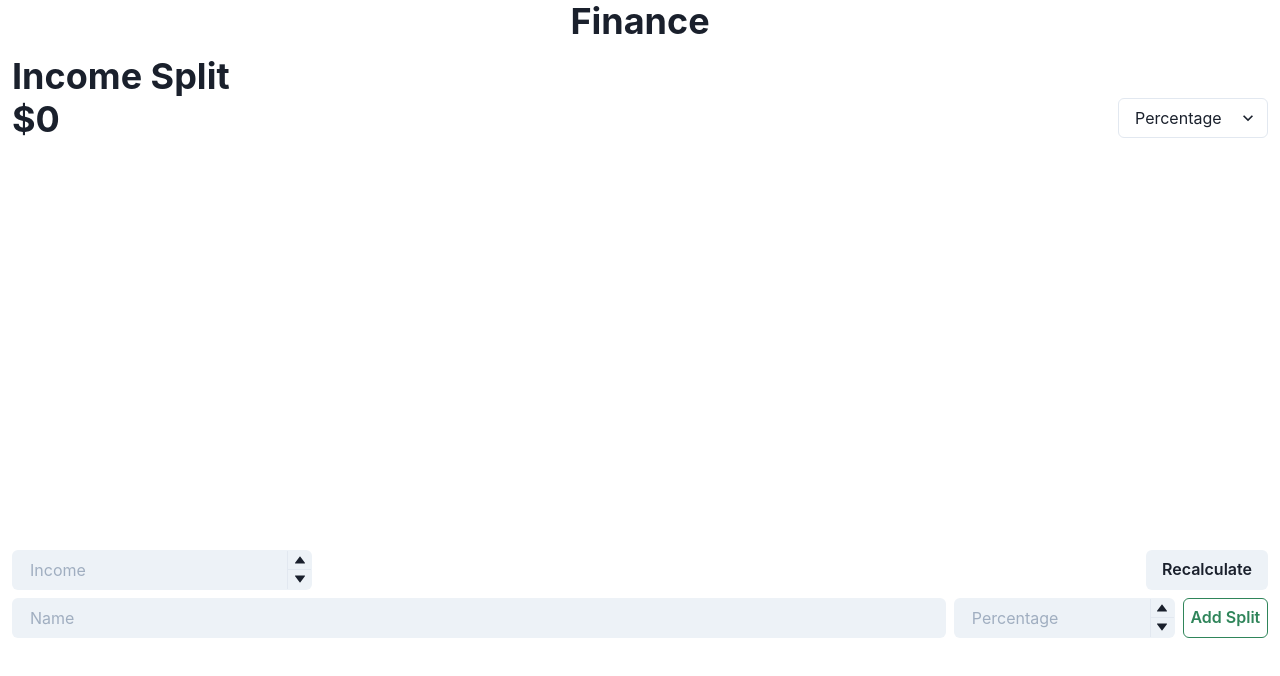
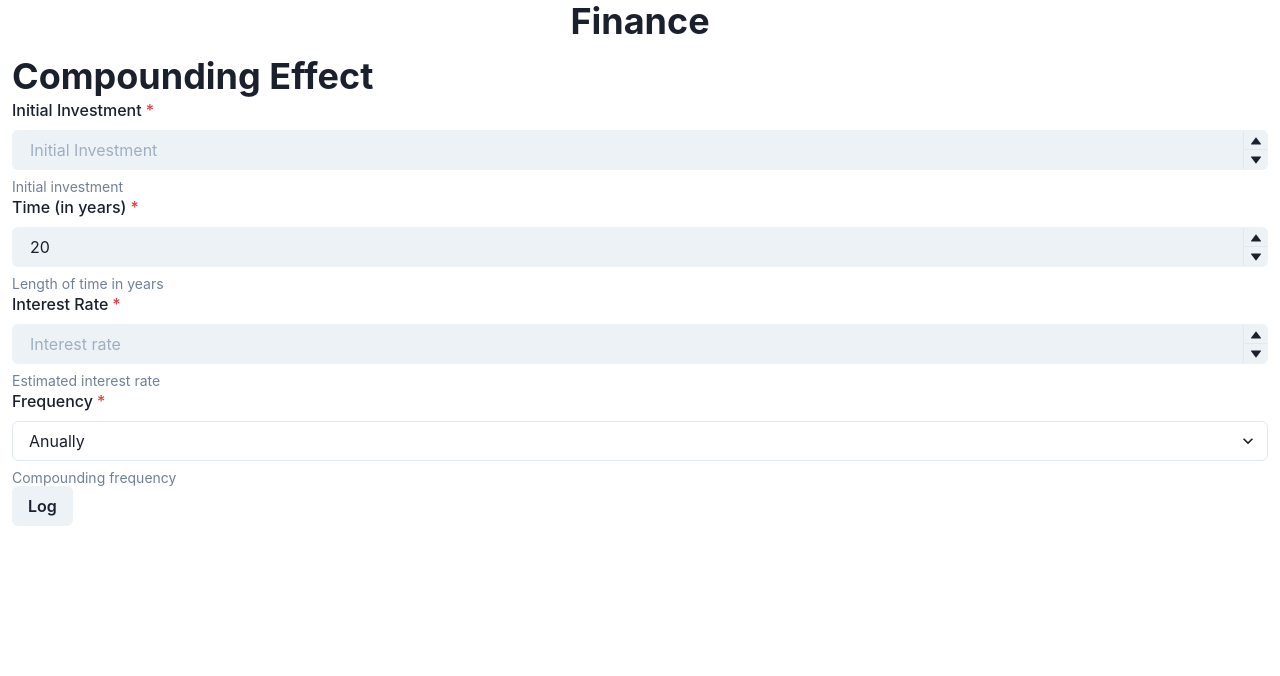
Before and after one commit to andrespty/finance, a React (Create React App) app in the folder finance/: page /compounding in a window 1280 px wide. Shown: the top 676 px of the page. Built offline with nearby package versions, Linux system fonts and the light colour scheme.

Commit message:
Add routes

```diff
--- a/finance/package.json
+++ b/finance/package.json
@@ -12,9 +12,11 @@
     "@testing-library/user-event": "^12.8.3",
     "chart.js": "^3.6.0",
     "framer-motion": "^4.1.17",
+    "history": "^5.1.0",
     "react": "^17.0.2",
     "react-chartjs-2": "^3.3.0",
     "react-dom": "^17.0.2",
+    "react-router-dom": "^6.0.2",
     "react-scripts": "4.0.3",
     "web-vitals": "^1.1.2"
   },
--- a/finance/src/App.js
+++ b/finance/src/App.js
@@ -1,6 +1,7 @@
 import { Box, Center, Heading } from '@chakra-ui/layout';
 import Homepage from './views/Homepage/Homepage';
-
+import CompoundingPage from './views/Compounding_Interest/CompoundingPage';
+import { Routes, Route, Link } from 'react-router-dom'
 function App() {
   return (
     <Box h='100vh'>
@@ -9,7 +10,13 @@ function App() {
       <Heading>Finance</Heading>
     </Center>
 
-    <Homepage />
+    <Routes>
+
+      <Route path='compounding' element={<CompoundingPage />} />
+
+      <Route path='/' element={<Homepage />} />
+
+    </Routes>
 
     </Box>
   );
--- /dev/null
+++ b/finance/src/components/Compounding/CompoundingInterest.js
@@ -0,0 +1,23 @@
+import React from 'react'
+import { Box, Heading, Input, Button } from '@chakra-ui/react'
+import useCompounding from './useCompounding'
+import InputNumber from '../Inputs/InputNumber'
+import CompoundingForm from '../Forms/CompoundingForm'
+
+function CompoundingInterest() {
+
+    const { info, modify} = useCompounding()
+
+    return (
+        <Box>
+            <Heading>Compounding Effect</Heading>
+
+            <CompoundingForm info={info} modify={modify} />
+
+            <Button onClick={() => console.log(info)}>Log</Button>
+
+        </Box>
+    )
+}
+
+export default CompoundingInterest
--- /dev/null
+++ b/finance/src/components/Compounding/useCompounding.js
@@ -0,0 +1,26 @@
+import { useReducer } from "react"
+
+const useCompounding = () => {
+    const [ info, setInfo ] = useReducer(reducer, initialInfo)
+
+    const modify = (attribute, value) => setInfo({[attribute]:value})
+
+    return { info, modify }
+}
+
+export default useCompounding
+
+const initialInfo = {
+    initial: '',
+    rate: '',
+    years: 20,
+    total: '',
+    frequency:'anually'
+}
+
+const reducer = (state, action) => {
+    return {
+        ...state,
+        ...action
+    }
+}
--- /dev/null
+++ b/finance/src/components/Forms/CompoundingForm.js
@@ -0,0 +1,42 @@
+import React from 'react'
+import { FormControl, FormLabel, FormErrorMessage, FormHelperText, Box, Input, Select } from "@chakra-ui/react"
+import InputNumber from '../Inputs/InputNumber'
+
+function CompoundingForm({ info, modify }) {
+    return (
+        <Box>
+            <FormField label='Initial Investment' helper='Initial investment' isRequired={true}>
+                <InputNumber precision={2} placeholder='Initial Investment' min={0} value={info.initial} onChange={value => modify('initial', value)} />
+            </FormField>
+
+            <FormField label='Time (in years)' helper='Length of time in years' isRequired={true}>
+                <InputNumber placeholder='Time' min={0} value={info.years} onChange={value => modify('years', parseInt(value))} />
+            </FormField>
+
+            <FormField label='Interest Rate' helper='Estimated interest rate' isRequired={true}>
+                <InputNumber precision={2} placeholder='Interest rate' min={0} value={info.rate} onChange={value => modify('rate', value)} />
+            </FormField>
+
+            <FormField label='Frequency' helper='Compounding frequency' isRequired={true}>
+                <Select value={info.frequency} onChange={e => modify('frequency', e.target.value)} >
+                    <option value='anually'>Anually</option>
+                    <option value='semianually'>Semianually</option>
+                    <option value='monthly'>Monthly</option>
+                    <option value='daily'>Daily</option>
+                </Select>
+            </FormField>
+        </Box>
+    )
+}
+
+export default CompoundingForm
+
+const FormField = ({ label, helper, isRequired, children }) => {
+    return (
+        <FormControl isRequired={isRequired}>
+            <FormLabel>{label}</FormLabel>
+            { children }
+            <FormHelperText>{helper}</FormHelperText>
+        </FormControl>
+    )
+}
--- a/finance/src/index.js
+++ b/finance/src/index.js
@@ -5,12 +5,15 @@ import App from './App';
 import reportWebVitals from './reportWebVitals';
 import { ChakraProvider } from '@chakra-ui/react'
 import { theme } from './theme/theme'
+import { BrowserRouter } from 'react-router-dom'
 
 ReactDOM.render(
   <React.StrictMode>
+    <BrowserRouter>
     <ChakraProvider theme={theme}>
       <App />
     </ChakraProvider>
+    </BrowserRouter>
   </React.StrictMode>,
   document.getElementById('root')
 );
--- /dev/null
+++ b/finance/src/views/Compounding_Interest/CompoundingPage.js
@@ -0,0 +1,13 @@
+import React from 'react'
+import { Box } from '@chakra-ui/react'
+import CompoundingInterest from '../../components/Compounding/CompoundingInterest'
+
+function CompoundingPage() {
+    return (
+        <Box p={3}>
+            <CompoundingInterest />
+        </Box>
+    )
+}
+
+export default CompoundingPage
```
Also changed, not shown: 2 other files (tests, documents, lock files or other folders).
